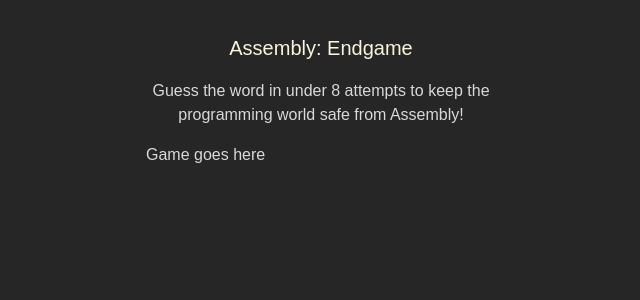
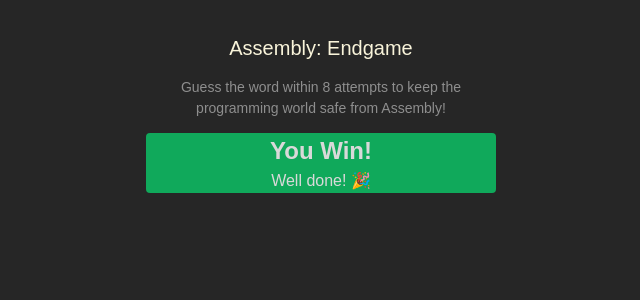
Before and after one commit to baileyloewe/ProgrammingHangman, a React (Vite) app: page / in a window 1280 px wide. Shown: the top 300 px of the page, without its empty margins (319-959 px from the left). Built offline with nearby package versions, Linux system fonts and the light colour scheme.

Commit message:
Adjusted game status styling

```diff
--- a/App.jsx
+++ b/App.jsx
@@ -1,17 +1,19 @@
 export default function Hangman() {
     return (
-        <>
+        <main>
             <header>
                 <h1>Assembly: Endgame</h1>
-                <p>Guess the word in under 8 attempts to keep the programming world
-                safe from Assembly!</p>
+                <p>Guess the word within 8 attempts to keep the
+                programming world safe from Assembly!</p>
             </header>
-            <main>
-                Game goes here
-            </main>
-        </>
+            <section className="game-status">
+                <h2>You Win!</h2>
+                <p>Well done! 🎉</p>
+            </section>
+        </main>
     )
 }
+
 
 
 /**
--- a/index.css
+++ b/index.css
@@ -18,15 +18,19 @@
 }
 
 body {
-  margin: 0;
   background-color: #262626;
   color: #D9D9D9;
+  margin: 0;
   padding: 20px;
   height: 100vh;
+  min-width: 320px;
+  min-height: 100vh;
   display: flex;
   justify-content: center;
-  min-width: 320px;
-  min-height: 100vh;
+}
+
+main {
+  width: 100%;
 }
 
 header {
@@ -35,13 +39,35 @@
 }
 
 header > h1 {
-  font-size: 1.25rem;
-  font-weight: 500;
-  color: #F9F4DA;
+    font-size: 1.25rem;
+    font-weight: 500;
+    color: #F9F4DA;
 }
 
 header > p {
-  font-size: 0.875
+    font-size: 0.875rem;
+    max-width: 350px;
+    color: #8E8E8E;
+}
+
+section.game-status {
+    background-color: #10A95B;
+    display: flex;
+    flex-direction: column;
+    align-items: center;
+    width: 100%;
+    margin: 0 auto;
+    border-radius: 4px;
+}
+
+section.game-status > h2 {
+    margin: 0;
+    padding: 0;
+}
+
+section.game-status > p {
+    margin: 0;
+    padding: 0;
 }
 
 @media (prefers-color-scheme: light) {
```
